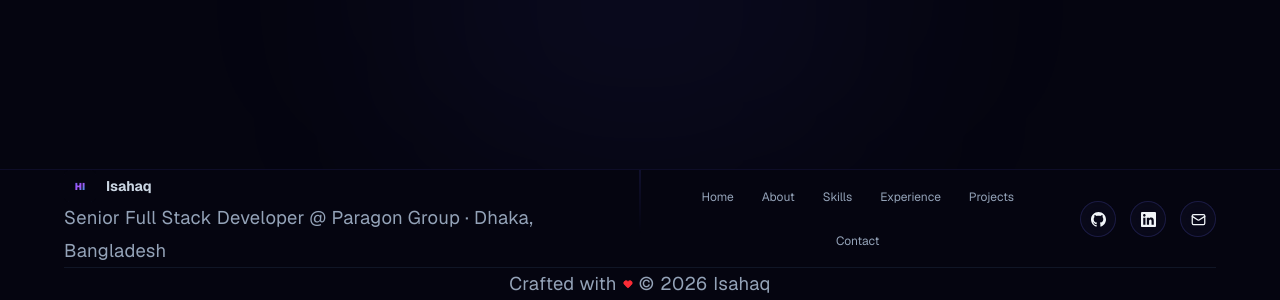
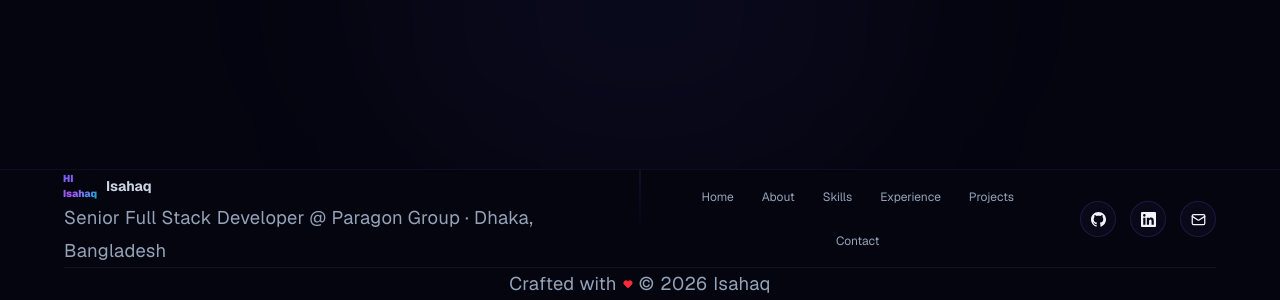
Before and after one commit to isahaq1/my-portfolio, a Next.js app: page / in a window 1280 px wide. Shown: the part 8453-8753 px from the top of the page. Built offline with nearby package versions, Linux system fonts and the light colour scheme.

Commit message:
Add new feature
Co-authored-by: Raisa <bdisahaq@gmail.com>

```diff
--- a/src/components/Footer.tsx
+++ b/src/components/Footer.tsx
@@ -19,7 +19,7 @@ export default function Footer() {
               <div className="w-7 h-7 sm:w-8 sm:h-8 rounded-lg border-animated p-[1px] shrink-0 transition-transform group-hover:scale-105">
                 <div className="w-full h-full bg-[#050510] rounded-[5px] flex items-center justify-center">
                   <span className="text-[10px] font-black gradient-text">
-                    HI
+                    HI Isahaq
                   </span>
                 </div>
               </div>
```
